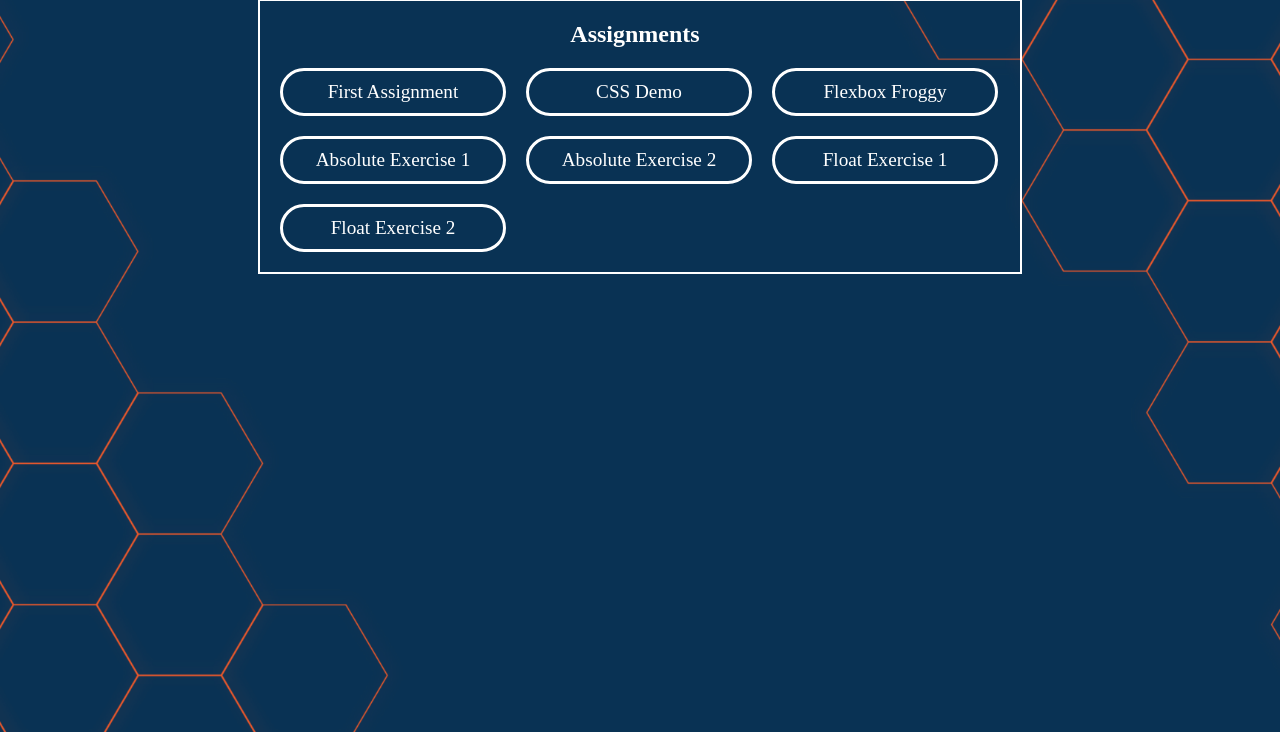
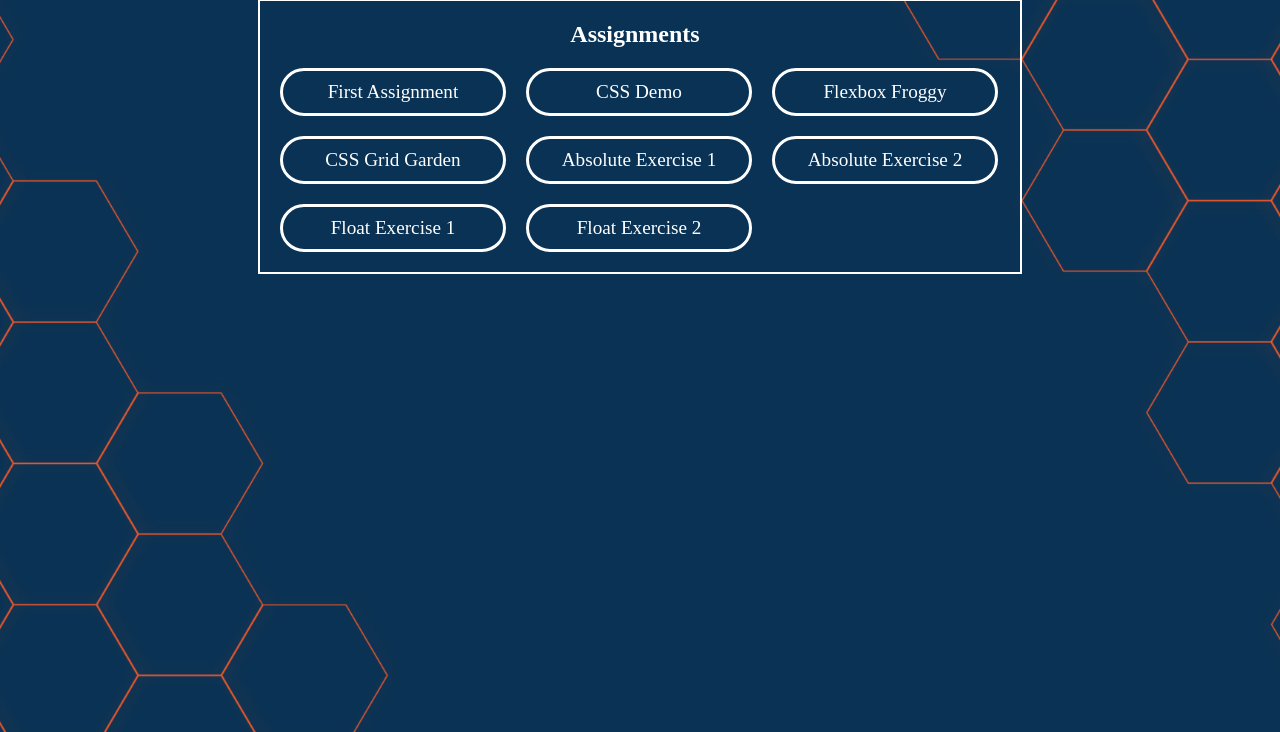
Before and after one commit to jdwhite6-hash/ifsc-11003, a plain HTML site: page index.html in a window 1280 px wide. Shown: the part 68-800 px from the top of the page. Drawn offline with Linux system fonts and the light colour scheme.

Commit message:
added grid garden

```diff
--- /dev/null
+++ b/css-grid-garden/assets/css/style.css
@@ -0,0 +1,10 @@
+body {
+  background-image: url('../img/image.png');
+}
+a{
+  text-align: center;
+  font-size: 2rem;
+  position: absolute;
+  top:0;
+  left: 0;
+}
--- a/index.html
+++ b/index.html
@@ -19,6 +19,7 @@
           <li><a href="prototype/index.html">First Assignment</a></li>
           <li><a href="css-demo/index.html">CSS Demo</a></li>
           <li><a href="flexbox-froggy/index.html">Flexbox Froggy</a></li>
+          <li><a href="css-grid-garden/index.html">CSS Grid Garden</a></li>
           <li><a href="positioning-lab/absolute-1.html">Absolute Exercise 1</a></li>
           <li><a href="positioning-lab/absolute-2.html">Absolute Exercise 2</a></li>
           <li><a href="positioning-lab/float-1.html">Float Exercise 1</a></li>
```
Also changed, not shown: css-grid-garden/index.html (added, +11 -0 lines), prototype/index.html (+1 -1 lines), css-grid-garden/assets/img/image.png (added), prototype/assets/css/style.css (renamed from prototype/assets/css/stylesheet.css).
